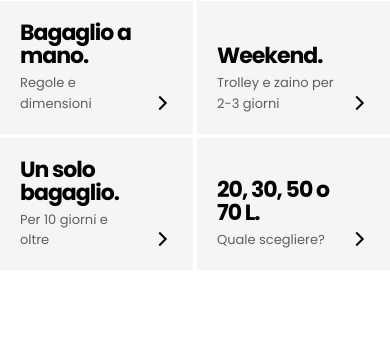
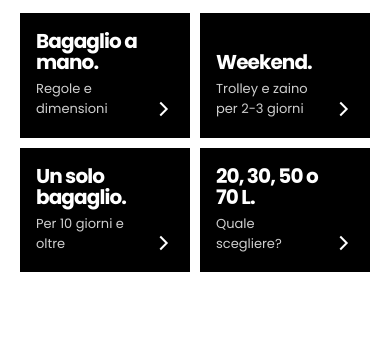
Before and after one commit to sviluppo-noodles/invicta_geo_pillar, a plain HTML site: page index.html in a window 390 px wide. Shown: the part 751-1100 px from the top of the page. Drawn offline with Linux system fonts and the light colour scheme.

Commit message:
Link rapidi: riquadri neri con testo bianco, staccati di 16 px, rossi al passaggio del mouse
Co-Authored-By: Claude Opus 5.5 <noreply@anthropic.com>
Claude-Session: https://claude.ai/code/session_01DBYcpap5tpr5YtJPqS7bFC

```diff
--- a/index.html
+++ b/index.html
@@ -85,12 +85,15 @@ h2{font-size:var(--s-h2);line-height:1.04;margin-bottom:16px}
 .textlink:hover{text-decoration-thickness:2px}
 
 /* LINK RAPIDI: come il menu categorie del sito; campi di tono, niente linee */
-.quick{display:grid;grid-template-columns:repeat(4,1fr);gap:4px;background:#fff;padding:4px 0}
-.quick a{display:flex;justify-content:space-between;align-items:flex-end;gap:12px;text-decoration:none;padding:28px var(--pad);background:var(--soft);transition:background .2s}
-.quick a:hover{background:#EBEBEB}
-.quick b{display:block;font-size:30px;letter-spacing:-.045em;line-height:1.05}
-.quick small{display:block;font-size:var(--s-small);color:var(--muted);margin-top:6px}
+.quick{display:grid;grid-template-columns:repeat(4,1fr);gap:16px;max-width:var(--max);margin:24px auto 0;padding:0 var(--pad)}
+.quick a{display:flex;justify-content:space-between;align-items:flex-end;gap:12px;text-decoration:none;padding:26px 24px;background:var(--ink);color:#fff;transition:background .2s}
+.quick a:hover{background:var(--red)}
+.quick a:active{background:#B8230F}
+.quick b{display:block;font-size:26px;letter-spacing:-.045em;line-height:1.05}
+.quick small{display:block;font-size:var(--s-small);color:#CFCFCF;margin-top:6px}
+.quick a:hover small{color:#fff}
 .quick svg{flex:none;transition:transform .2s var(--ease)}
+.quick svg path{stroke:#fff}
 .quick a:hover svg{transform:translateX(4px)}
 
 .sec{padding:var(--gap) 0 0}
@@ -214,9 +217,9 @@ html.js .hero .txt>:nth-child(4){animation-delay:.4s}
  .hero{min-height:600px;height:auto;padding:80px 0;align-items:flex-end}
  .hero:after{background:linear-gradient(0deg,rgba(0,0,0,.75) 0%,rgba(0,0,0,.5) 55%,rgba(0,0,0,.1) 100%)}
  .hero>img{object-position:74% 40%}
- .quick{grid-template-columns:1fr 1fr}
- .quick b{font-size:22px}
- .quick a{padding:20px}
+ .quick{grid-template-columns:1fr 1fr;gap:10px;margin-top:16px}
+ .quick b{font-size:20px}
+ .quick a{padding:18px 16px}
  .two,.combo{grid-template-columns:1fr;gap:32px}
  .tiles{grid-template-columns:1fr 1fr}
  .prods{grid-template-columns:repeat(2,minmax(0,1fr))}
```
